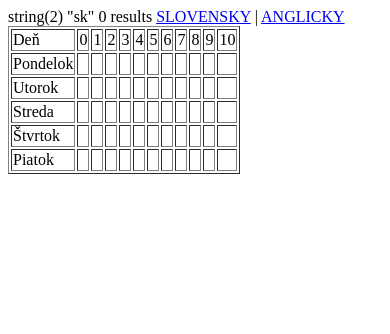
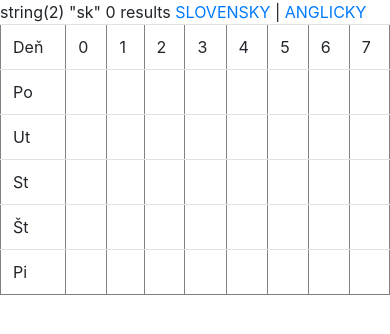
Before and after one commit to FajsiEx/adlerka-pfg, a PHP site: page /tabulka.php in a window 390 px wide. Shown: the top 334 px of the page. Run offline with PHP 8.4, Linux system fonts and the light colour scheme; data that the repository does not hold is empty.

Commit message:
+ responsivity

```diff
--- a/tabulka.php
+++ b/tabulka.php
@@ -12,8 +12,8 @@
 
 var_dump($_SESSION['jazyk']);
 
-$dni = array("Pondelok", "Utorok", "Streda", "Štvrtok", "Piatok");
-$hodiny = array(0, 1, 2, 3, 4, 5, 6, 7, 8, 9, 10);
+$dni = array("Po", "Ut", "St", "Št", "Pi");
+$hodiny = array(0, 1, 2, 3, 4, 5, 6, 7);
 
 $servername = "localhost";
 $username = "root";
@@ -47,10 +47,14 @@
 
 //mysqli_close($conn);
 ?>
+    <link rel="stylesheet" href="https://stackpath.bootstrapcdn.com/bootstrap/4.5.2/css/bootstrap.min.css" integrity="sha384-JcKb8q3iqJ61gNV9KGb8thSsNjpSL0n8PARn9HuZOnIxN0hoP+VmmDGMN5t9UJ0Z" crossorigin="anonymous">
+
+    <meta name="viewport" content="width=device-width, initial-scale=1.0">
+
 
     <a href="tabulka.php?jazyk=sk">SLOVENSKY</a> | <a href="tabulka.php?jazyk=en">ANGLICKY</a>
 
-    <table border=1>
+    <table border=1 class="table">
         <tr>
             <td>Deň</td>
             <? foreach ($hodiny as $i => $hodina): ?>
```
